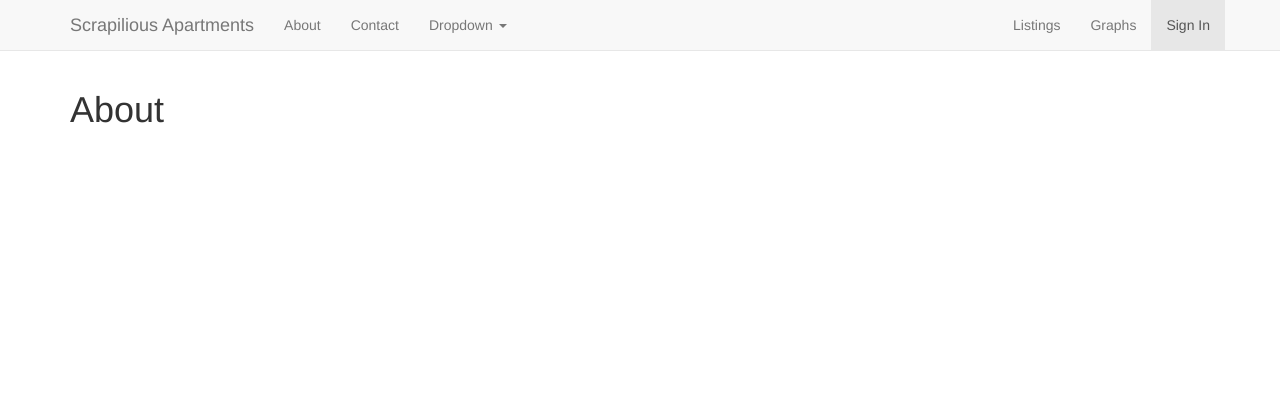
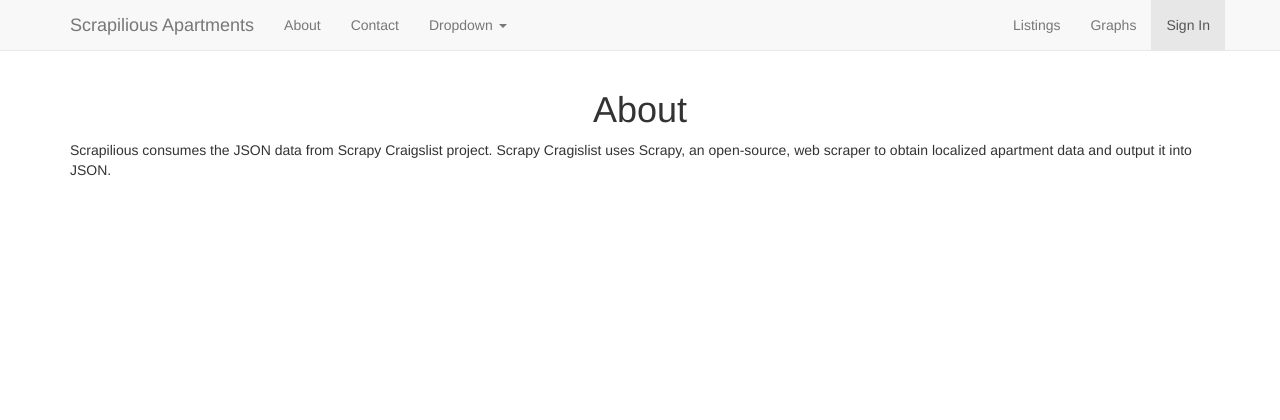
Before and after one commit to masterfung/scrapilious, a Django app: page /about/ in a window 1280 px wide. Shown: the top 420 px of the page. Run offline with Django 3.2, Linux system fonts and the light colour scheme; some libraries are stand-ins or nearby versions.

Commit message:
added new content into the templates and README. Added more to the apartments admin and settings

```diff
--- a/apartment/admin.py
+++ b/apartment/admin.py
@@ -6,4 +6,4 @@ from .models import Apartment
 
 @admin.register(Apartment)
 class ApartmentAdmin(admin.ModelAdmin):
-    pass
+    list_display = ['title', 'price', 'description', 'location']
--- a/scrapy/urls.py
+++ b/scrapy/urls.py
@@ -14,4 +14,6 @@ urlpatterns = patterns('',
     url(r'^graphs/$', 'apartment.views.graphs', name='graphs'),
 
     url(r'^login/$', 'apartment.views.login', name='login'),
+
+    url(r'^api-auth/', include('rest_framework.urls', namespace='rest_framework'))
 )
--- a/templates/about.html
+++ b/templates/about.html
@@ -5,5 +5,8 @@ Scapilious Apartments | About
 {% endblock %}
 
 {% block content %}
-<h1>About</h1>
+<h1 class="text-center">About</h1>
+<p>Scrapilious consumes the JSON data from Scrapy Craigslist project.
+	Scrapy Cragislist uses Scrapy, an open-source, web scraper to obtain
+	localized apartment data and output it into JSON. </p>
 {% endblock %}
--- a/templates/contact.html
+++ b/templates/contact.html
@@ -5,5 +5,6 @@ Scapilious Apartments | Contact
 {% endblock %}
 
 {% block content %}
-<h1>Contact</h1>
+<h1 class="text-center">Contact</h1>
+<p>If you have any questions, please reach out!</p>
 {% endblock %}
```
Also changed, not shown: scrapy/settings.py (+10 -1 lines), README.md.
